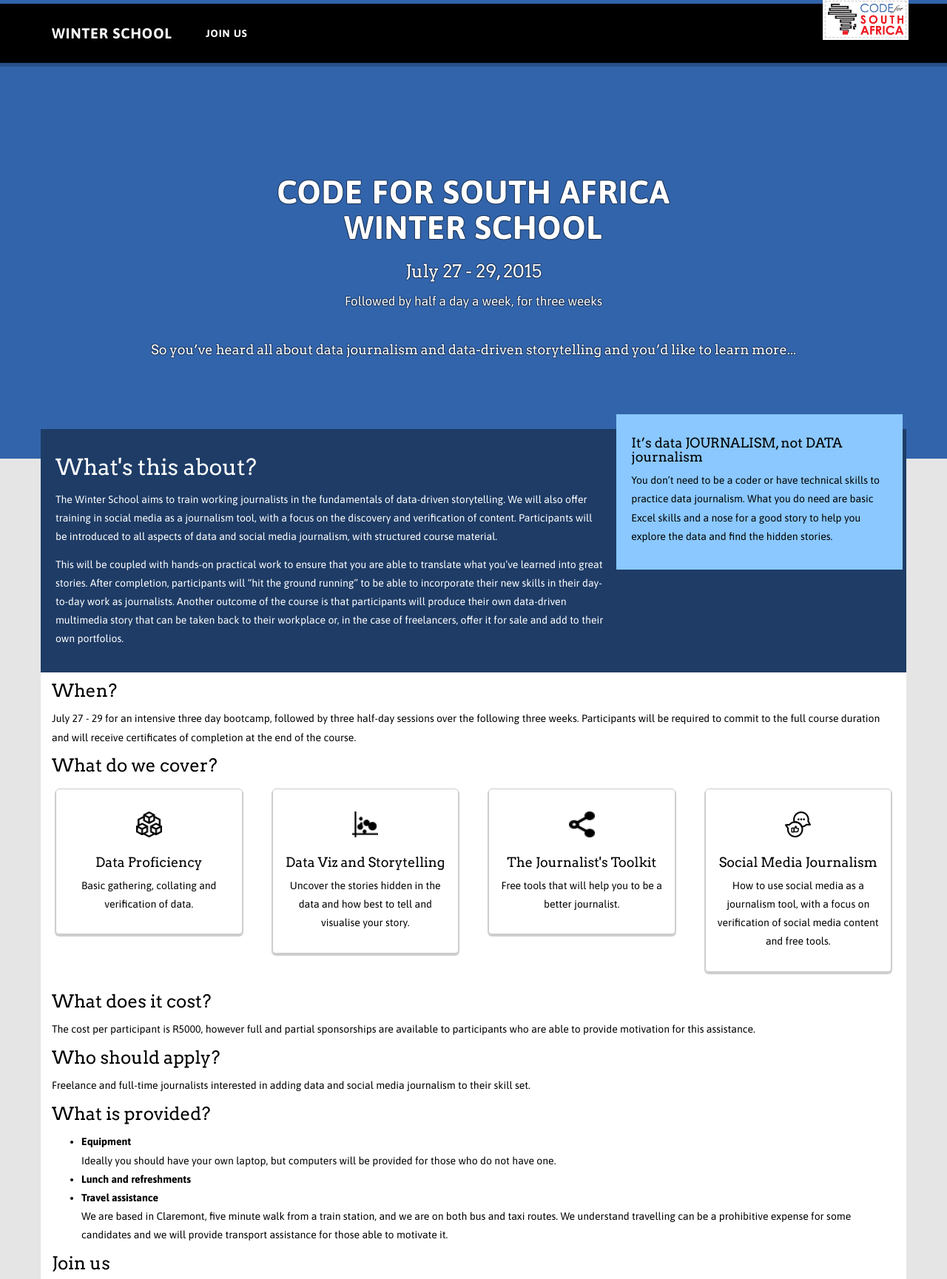
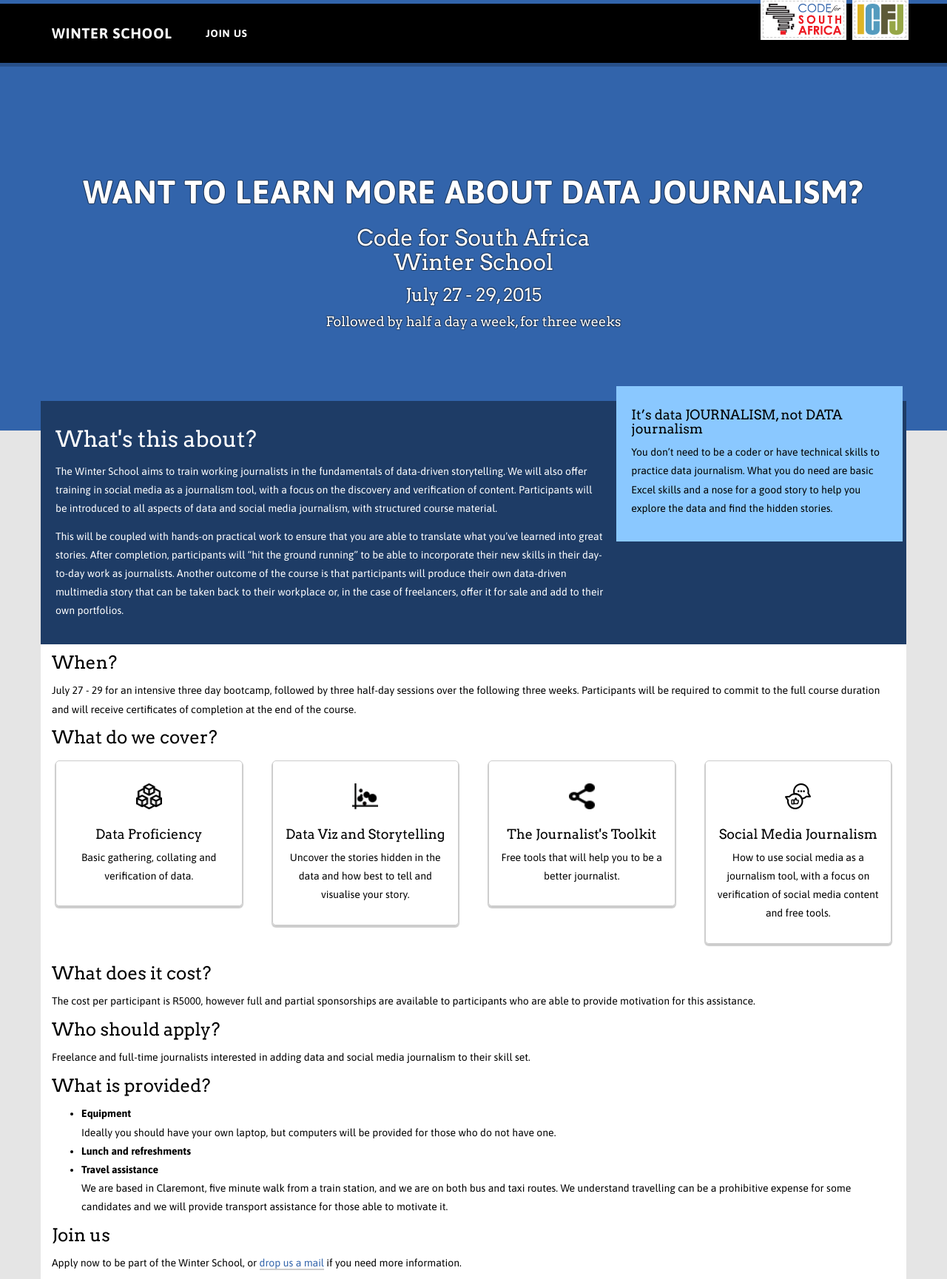
Before and after one commit to Code4SA/winterschool, a Jekyll site: the page built from index.html, in a window 1280 px wide, cut to the strip 0-1729 px from the top of the page. Shown: the whole strip at 74% size. Built offline with Jekyll 4.4.1, drawn with Linux system fonts in a browser that asks for light colours.

Commit message:
ICFJ branding, wording.

```diff
--- a/_layouts/default.html
+++ b/_layouts/default.html
@@ -29,7 +29,11 @@
 
         <div class="navbar-right">
           <a href="http://code4sa.org/" class="navbar-brand-secondary">
-            <img src="img/code4sa_logo.png">
+            <img src="img/code4sa_logo.png" alt="Code for South Africa">
+          </a>
+
+          <a href="http://www.icfj.org/" class="navbar-brand-secondary">
+            <img src="img/icfj-logo.png" alt="ICFJ">
           </a>
         </div>
 
@@ -44,10 +48,14 @@
     {{ content }}
 
     <footer class="foot">
-			<div class="foot-content clearfix">
+      <div class="container">
+        <div class="row">
+          <div class="col-md-2 col-xs-6">
+            <img src="img/code4sa_logo_white.png">
+          </div>
 
-				<div class="col-md-2 col-md-offset-1">
-					<img src="img/code4sa_logo_white.png">
+          <div class="col-md-2 col-xs-6">
+            <img src="img/icfj-logo-inverse.png">
           </div>
 
           <div class="col-md-8">
@@ -57,7 +65,7 @@
             Licensed under a <a href="http://creativecommons.org/licenses/by/4.0/" target="_blank">Creative Commons Attribution 4.0 International License</a>
             </p>
           </div>
-
+        </div>
       </div>
     </footer>
 
--- a/css/code4sa-custom-bootstrap.scss
+++ b/css/code4sa-custom-bootstrap.scss
@@ -287,8 +287,8 @@
 
 	.navbar-brand-secondary{
 
-		display: table;
-		clear: both;
+		display: inline-block;
+		padding-left: 10px;
 
 		img{
 			margin: -4px 0 20px 0;
--- a/index.html
+++ b/index.html
@@ -5,10 +5,11 @@
 
 <div class="jumbotron">
     <div class="container">
-        <h1>Code for South Africa<br>Winter School</h1>
+        <h1>Want to learn more about Data Journalism?</h1>
+
+        <h2>Code for South Africa<br>Winter School</h2>
         <h3>July 27 - 29, 2015</h3>
-        <p>Followed by half a day a week, for three weeks</p>
-        <h4>So you’ve heard all about data journalism and data-driven storytelling and you’d like to learn more...</h4>
+        <h4>Followed by half a day a week, for three weeks</h4>
     </div>
 </div>
 
```
Also changed, not shown: img/icfj-logo-inverse.png (added), img/icfj-logo.png (added). Lines whose indentation alone changed are shown as unchanged.
